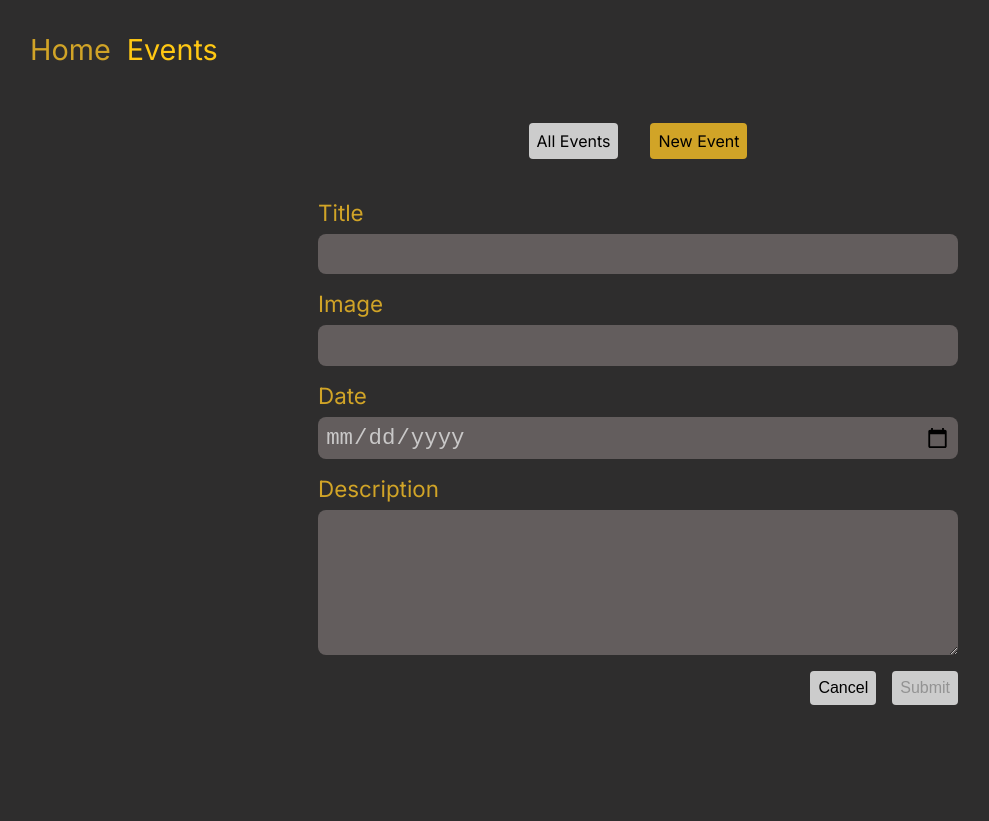
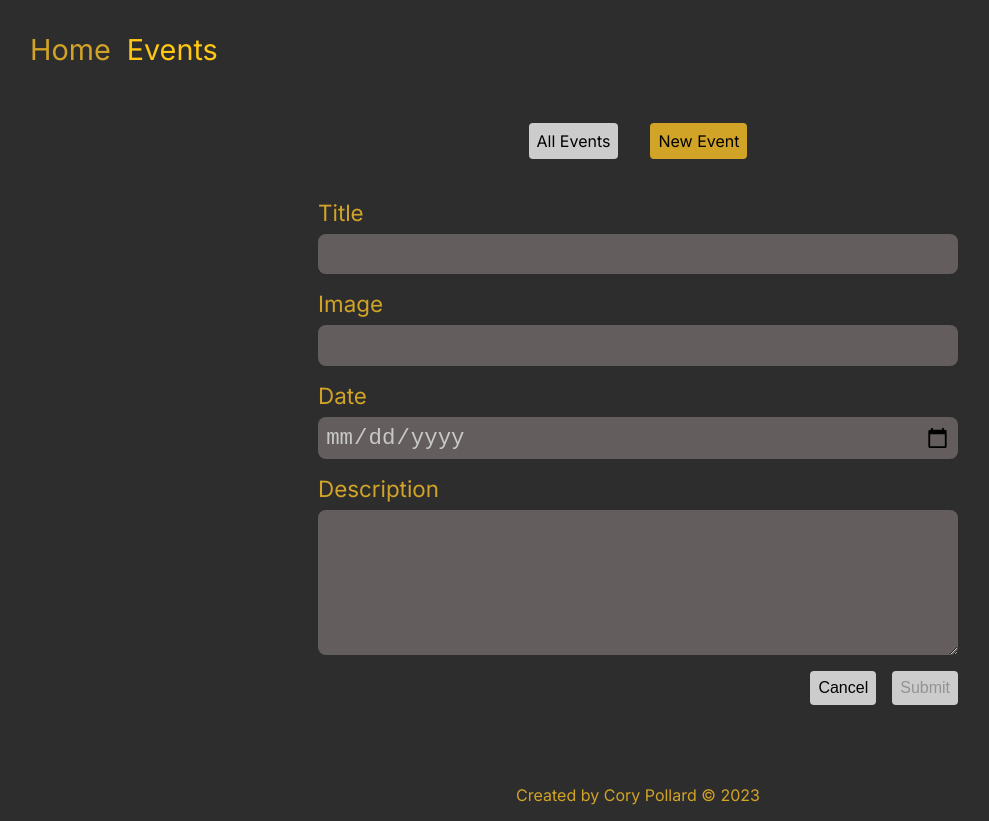
Before and after one commit to SpectreAscended/events, a React (Vite) app: page /events/new in a window 1280 px wide. Shown: the whole page, without its empty margins (2-991 px from the left). Before the commit the page ends 800 px from the top, so only its background shows below. Built offline with nearby package versions, Linux system fonts and the light colour scheme; the HTML template or start-up script is replaced by a standard one.

Commit message:
Added footer and minheight to main

```diff
--- a/src/components/EventItem.module.css
+++ b/src/components/EventItem.module.css
@@ -42,7 +42,7 @@
 
 .actions * {
   border: none;
-  background: #d1d1d1;
+  background-color: #d1d1d1;
   padding: 0.25rem 0.5rem;
   border-radius: 0.25rem;
   color: #000;
@@ -94,6 +94,10 @@
     font-size: 0.8rem;
   }
 
+  .actions *:hover {
+    background-color: #d1d1d1;
+  }
+
   .actions button {
     font-size: 0.8rem;
   }
--- /dev/null
+++ b/src/components/Footer.jsx
@@ -0,0 +1,22 @@
+import React from 'react';
+import classes from './Footer.module.css';
+
+const Footer = () => {
+  return (
+    <footer className={classes.footer}>
+      <p>
+        Created by{' '}
+        <a
+          href="https://spectreascended.github.io/personalhomepage/"
+          target="_blank"
+          rel="noreferrer noopener"
+        >
+          Cory Pollard
+        </a>{' '}
+        &copy; 2023
+      </p>
+    </footer>
+  );
+};
+
+export default Footer;
--- /dev/null
+++ b/src/components/Footer.module.css
@@ -0,0 +1,10 @@
+.footer {
+  padding: 1rem;
+  display: flex;
+  justify-content: center;
+}
+
+.footer a:hover,
+.footer a:active {
+  color: #ffc813;
+}
--- a/src/index.css
+++ b/src/index.css
@@ -41,6 +41,7 @@ main {
   max-width: 1440px;
   margin-inline: auto;
   padding: 2rem;
+  min-height: 80vh;
 }
 
 ul {
--- a/src/pages/Root.jsx
+++ b/src/pages/Root.jsx
@@ -1,5 +1,6 @@
 import { Outlet } from 'react-router-dom';
 import MainNavigation from '../components/MainNavigation';
+import Footer from '../components/Footer';
 
 const RootLayout = () => {
   return (
@@ -8,6 +9,7 @@ const RootLayout = () => {
       <main>
         <Outlet />
       </main>
+      <Footer />
     </>
   );
 };
```
Also changed, not shown: 1 other file (tests, documents, lock files or other folders).
